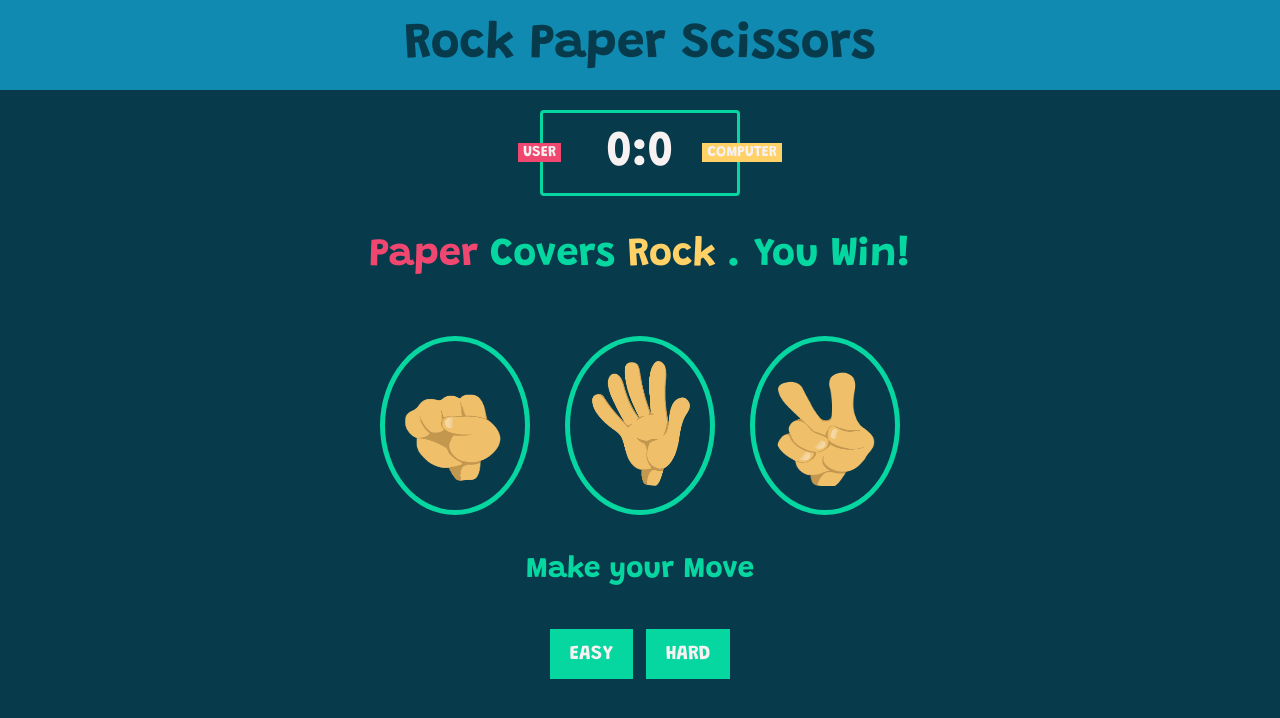
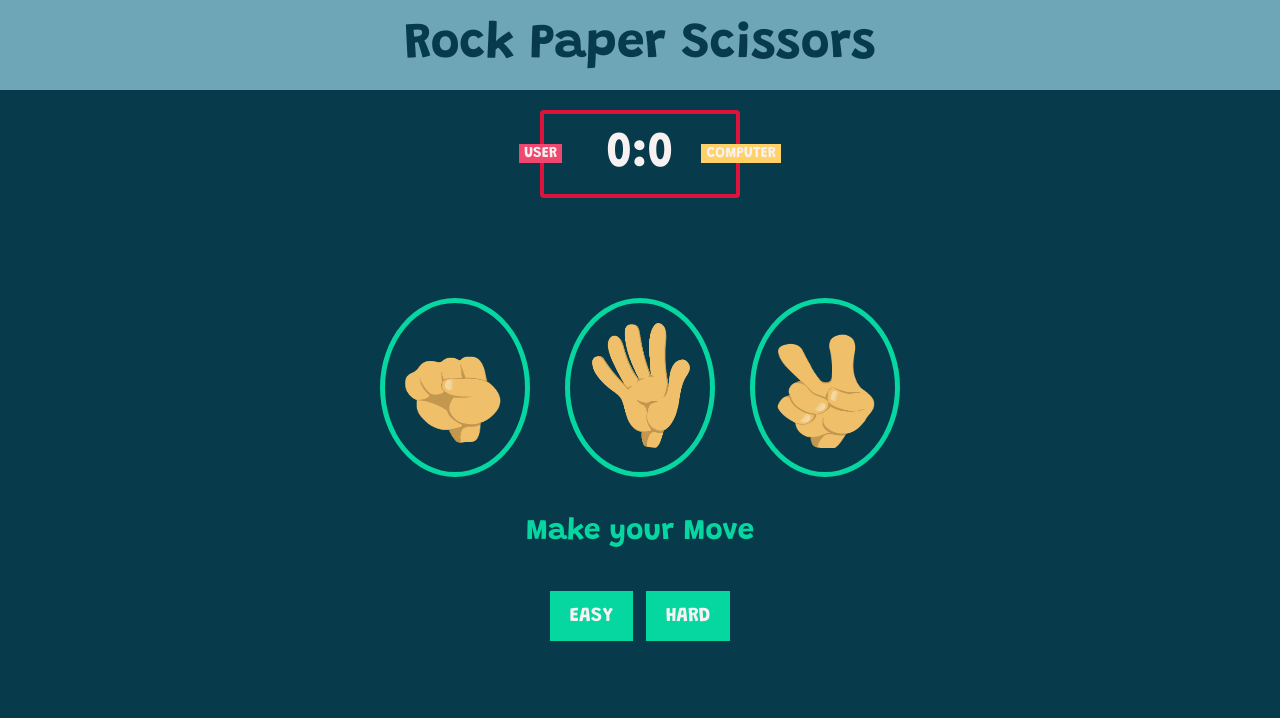
Before and after one commit to joeguy57/RockPaperScissorsJS, a plain HTML site: page index.html in a window 1280 px wide. Both pictures are taken after a click on the element "HARD". Drawn offline with Linux system fonts and the light colour scheme.

Commit message:
made sound effects for hard level

```diff
--- a/CSS/indexEdit.css
+++ b/CSS/indexEdit.css
@@ -1,7 +1,7 @@
 @import url(reset.css);
 
 header{
-    background: #118ab2;
+    background: #6ea6b8;
     padding: 20px;
 }
 
@@ -123,3 +123,7 @@ body{
     background: #049F76;
     box-shadow: 0 0 10px #38FAC6;
 }
+
+.hard{
+    border: 4px solid crimson;
+}
--- a/JavaScript/brain.js
+++ b/JavaScript/brain.js
@@ -159,7 +159,6 @@ function result(usersMov, compChoice, indexState) {
 
 function game(usersMove) {
     let compChoice;
-    console.log(gameMode);
     if (gameMode === true){
         compChoice = hardGameMode(usersMove);
     }
@@ -190,7 +189,15 @@ function main() {
      * */
 
     hardButton.addEventListener('click', function () {
+        audio.src = "sounds/hard.mp3";
+        audio.play();
         gameMode = true;
+        scoreBoardDiv.classList.add("hard");
+        setTimeout(function (){audio.pause()}, 5000)
+    })
+    easyButton.addEventListener('click', function () {
+        gameMode = false;
+        scoreBoardDiv.classList.remove("hard");
     })
 
     rockDiv.addEventListener('click', function () {
--- a/index.html
+++ b/index.html
@@ -16,9 +16,7 @@
 	<span id="userScore">0</span>:<span id="compScore">0</span>
 </div>
 <div class="outcome">
-	<p><span class="userCrl" id="userCtrl">Paper</span> <span id="actOn">Covers</span>  <span class="compCrl"
-	                                                                                          id="compCtrl">Rock
-	</span> <span id="results"> . You Win!</span></p>
+	<p><span class="userCrl" id="userCtrl"></span> <span id="actOn"></span>  <span class="compCrl" id="compCtrl"></span> <span id="results"></span></p>
 </div>
 <div class="userOptions">
 	<div class="option" id="r">
```
Also changed, not shown: 1 other file.
